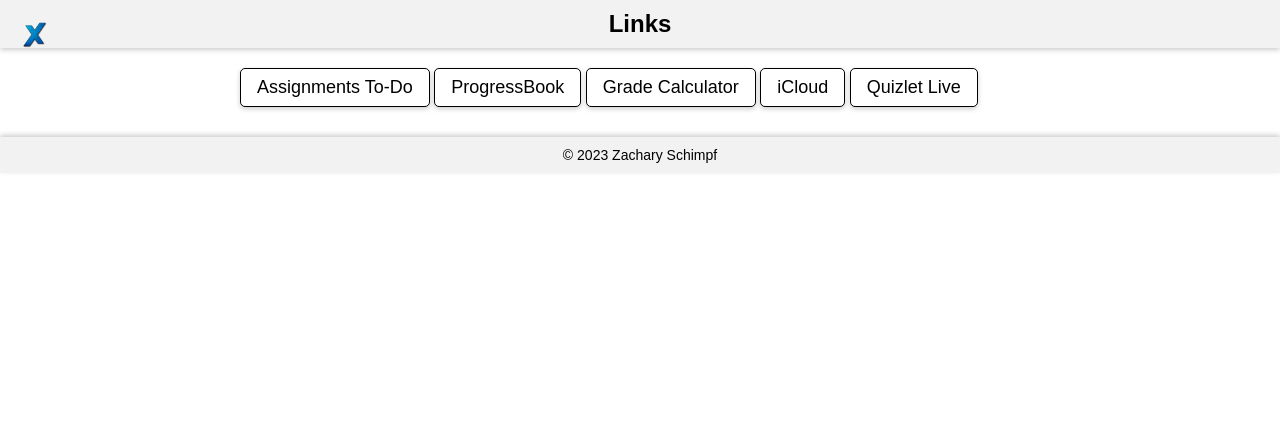
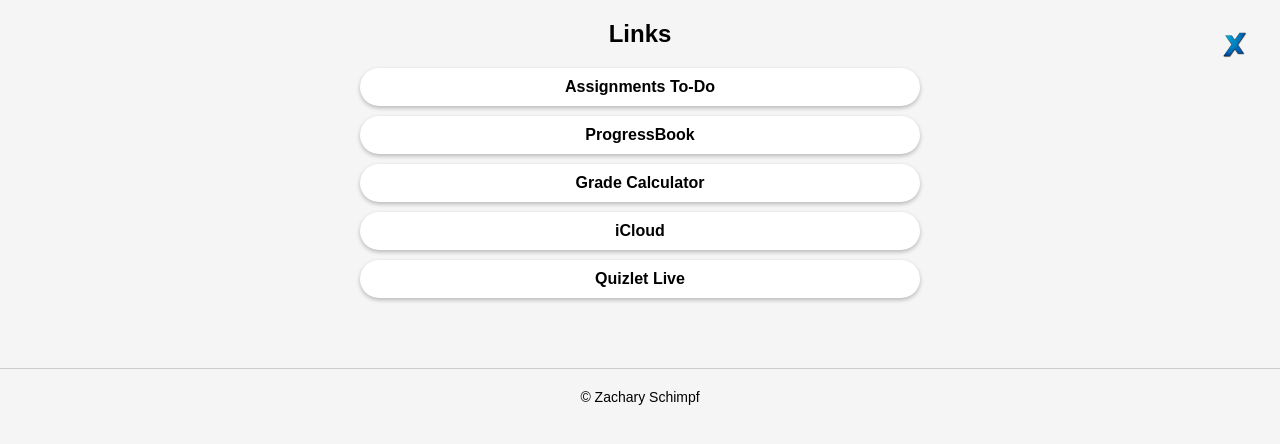
Before and after one commit to CosmosXYT/Links, a plain HTML site: page index.html in a window 1280 px wide. Drawn offline with Linux system fonts and the light colour scheme.

Commit message:
Update index.html

```diff
--- a/index.html
+++ b/index.html
@@ -6,72 +6,67 @@
 	<style>
 		body {
 			font-family: Arial, sans-serif;
+			background-color: #F5F5F5;
 			margin: 0;
 			padding: 0;
 		}
-		header {
-			background-color: #f2f2f2;
-			padding: 10px;
-			text-align: center;
-			position: relative;
-			box-shadow: 0 2px 5px rgba(0, 0, 0, 0.2);
-		}
-		header h1 {
-			font-weight: bold;
-			font-size: 24px;
-			margin: 0;
-			text-shadow: none;
-		}
 		.container {
-			max-width: 800px;
+			max-width: 600px;
 			margin: 0 auto;
 			padding: 20px;
+			box-sizing: border-box;
 		}
-		.button {
-			display: inline-block;
-			padding: 8px 16px;
-			border: 1px solid #000;
-			background-color: #fff;
-			color: #000;
+		h1 {
+			font-size: 24px;
+			font-weight: bold;
+			text-align: center;
+			margin-top: 0;
+			margin-bottom: 20px;
+		}
+		.btn {
+			display: block;
+			margin: 10px auto;
+			padding: 10px 20px;
+			border-radius: 50px;
+			background-color: #FFFFFF;
+			color: #000000;
+			font-size: 16px;
+			font-weight: bold;
 			text-align: center;
 			text-decoration: none;
-			font-size: 18px;
-			border-radius: 5px;
-			margin-bottom: 10px;
-			box-shadow: 0 2px 5px rgba(0, 0, 0, 0.2);
+			box-shadow: 0px 2px 4px rgba(0, 0, 0, 0.25);
 			transition: all 0.3s ease;
 		}
-		.button:hover {
-			background-color: #000;
-			color: #fff;
+		.btn:hover {
+			background-color: #000000;
+			color: #FFFFFF;
+			transform: scale(1.1);
 		}
-		footer {
-			background-color: #f2f2f2;
-			padding: 10px;
+		.logo {
+			position: absolute;
+			top: 20px;
+			right: 20px;
+			height: 50px;
+		}
+		.footer {
 			text-align: center;
-			position: relative;
-			box-shadow: 0 -2px 5px rgba(0, 0, 0, 0.2);
-		}
-		footer p {
-			margin: 0;
 			font-size: 14px;
+			margin-top: 40px;
+			padding-top: 20px;
+			border-top: 1px solid #CCCCCC;
 		}
 	</style>
 </head>
 <body>
-	<header>
-		<img src="logo.png" alt="logo" style="position: absolute; top: 10px; left: 10px; height: 50px;">
+	<div class="container">
+		<img src="logo.png" alt="Logo" class="logo">
 		<h1>Links</h1>
-	</header>
-	<div class="container">
-		<a href="https://classroom.google.com/a/not-turned-in/all" class="button">Assignments To-Do</a>
-		<a href="pa.neonet.org" class="button">ProgressBook</a>
-		<a href="https://www.rapidtables.com/calc/grade/grade-calculator.html" class="button">Grade Calculator</a>
-		<a href="icloud.com" class="button">iCloud</a>
-		<a href="quizlet.live" class="button">Quizlet Live</a>
+		<a href="https://classroom.google.com/a/not-turned-in/all" class="btn">Assignments To-Do</a>
+		<a href="pa.neonet.org" class="btn">ProgressBook</a>
+		<a href="https://www.rapidtables.com/calc/grade/grade-calculator.html" class="btn">Grade Calculator</a>
+		<a href="icloud.com" class="btn">iCloud</a>
+		<a href="quizlet.live" class="btn">Quizlet Live</a>
 	</div>
-	<footer>
-		<p>&copy; 2023 Zachary Schimpf</p>
-	</footer>
+	<div class="footer">&copy; Zachary Schimpf</div>
 </body>
 </html>
```
